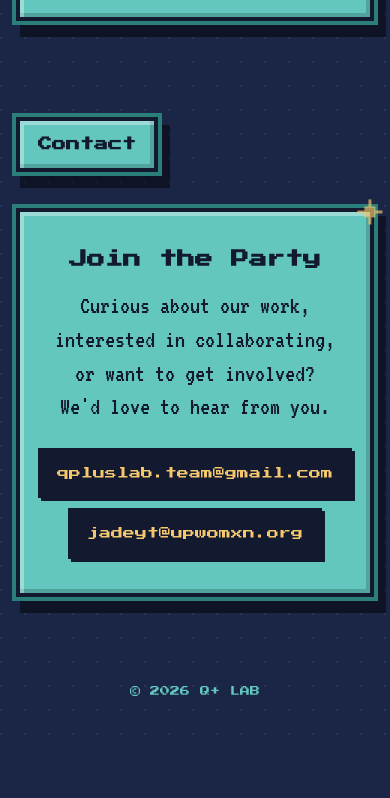
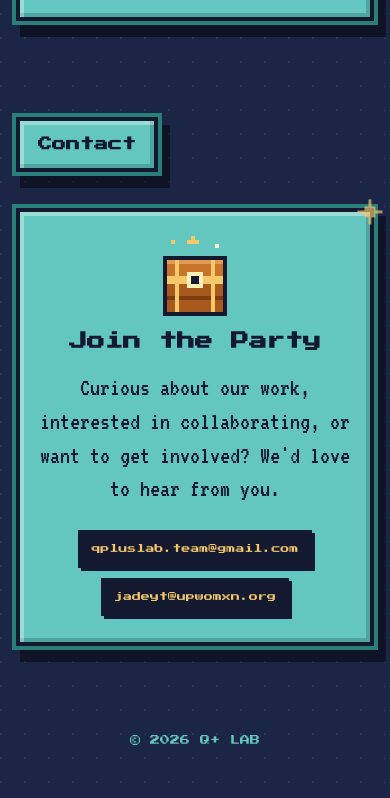
Before and after one commit to yiyu-tian/qpluslab, a plain HTML site: page index.html in a window 390 px wide. Shown: the part 5507-6305 px from the top of the page. Before the commit the page ends 6256 px from the top, so only its background shows below. Drawn offline with Linux system fonts and the light colour scheme.

Commit message:
Mobile: treasure chest in Contact, smaller email buttons
Co-Authored-By: Claude Opus 5.5 <noreply@anthropic.com>

```diff
--- a/index.html
+++ b/index.html
@@ -272,6 +272,7 @@
   .hud i { display: block; height: 100%; width: 0; background: var(--gold); }
   @media (max-width: 640px) { .hud b { width: 60px; } }
 
+  .chest { display: none; }
   .contact-head { display: flex; align-items: center; justify-content: center; gap: 20px; flex-wrap: wrap; }
 
   /* ---------- reveal ---------- */
@@ -296,6 +297,10 @@
     .hero { padding: 40px 16px 32px; }
     .term { display: none; }
     .contact-head .crew.small { display: none; }
+    .chest { display: block; width: 64px; height: 80px; margin: 0 auto 10px; animation: bob 1.6s steps(2) infinite; }
+    .contact { padding: 26px 18px; }
+    .contact .btn.big { font-size: 9px; padding: 10px 10px; }
+    .contact .links { gap: 10px; }
     .crew:not(.small) { flex-wrap: nowrap; gap: 8px; }
     .crew:not(.small) .pal { width: auto; flex: 1 1 0; min-width: 0; max-width: 72px; }
     .crew:not(.small) .tile { border-width: 3px; box-shadow: 3px 3px 0 rgba(0,0,0,.4); }
@@ -550,6 +555,15 @@ research/ impact/</pre>
     <h2 class="label frame">Contact</h2>
     <div class="frame contact">
       <svg class="deco star" style="top:-14px; right:-14px"><use href="#star"/></svg>
+      <svg class="chest" viewBox="0 -4 16 20" shape-rendering="crispEdges" aria-hidden="true">
+        <rect x="2" y="-3" width="1" height="1" fill="#f5c86b"/><rect x="13" y="-2" width="1" height="1" fill="#fdf3d6"/><rect x="7" y="-4" width="1" height="2" fill="#f5c86b"/><rect x="6" y="-3" width="3" height="1" fill="#f5c86b"/>
+        <rect x="0" y="1" width="16" height="15" fill="#13192e"/>
+        <rect x="1" y="2" width="14" height="4" fill="#c8742a"/><rect x="1" y="2" width="14" height="1" fill="#e39a52"/>
+        <rect x="1" y="6" width="14" height="2" fill="#f5c86b"/>
+        <rect x="1" y="8" width="14" height="7" fill="#a85a1e"/><rect x="1" y="11" width="14" height="1" fill="#7a3e12"/>
+        <rect x="3" y="2" width="1" height="13" fill="#f5c86b"/><rect x="12" y="2" width="1" height="13" fill="#f5c86b"/>
+        <rect x="6" y="5" width="4" height="4" fill="#fff1b8"/><rect x="7" y="6" width="2" height="2" fill="#13192e"/>
+      </svg>
       <div class="contact-head">
         <div class="crew small" aria-hidden="true">
           <div class="pal"><span class="bubble">Join us!</span><div class="tile" data-av="curly"></div></div>
```
